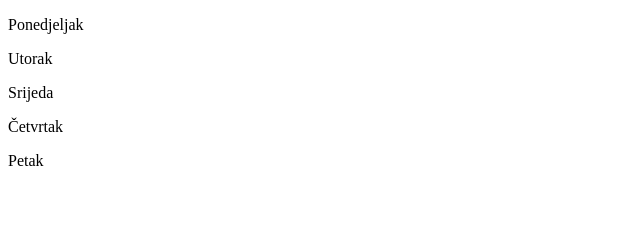
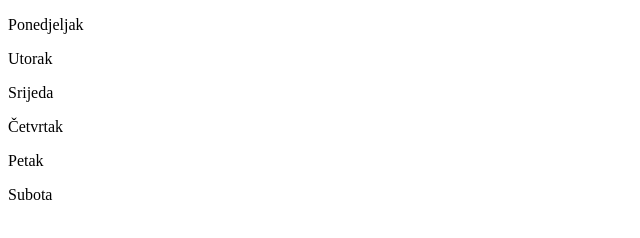
Before and after one commit to rvuk7/domacaZadaca, a plain HTML site: page index.html in a window 1280 px wide. Shown: the full height of the page, 0-640 px from the left. Drawn offline with Linux system fonts and the light colour scheme.

Commit message:
pushSubota

```diff
--- a/index.html
+++ b/index.html
@@ -13,5 +13,6 @@
     <p>Srijeda</p>
     <p>Četvrtak</p>
     <p>Petak</p>
+    <p>Subota</p>
   </body>
 </html>
```
